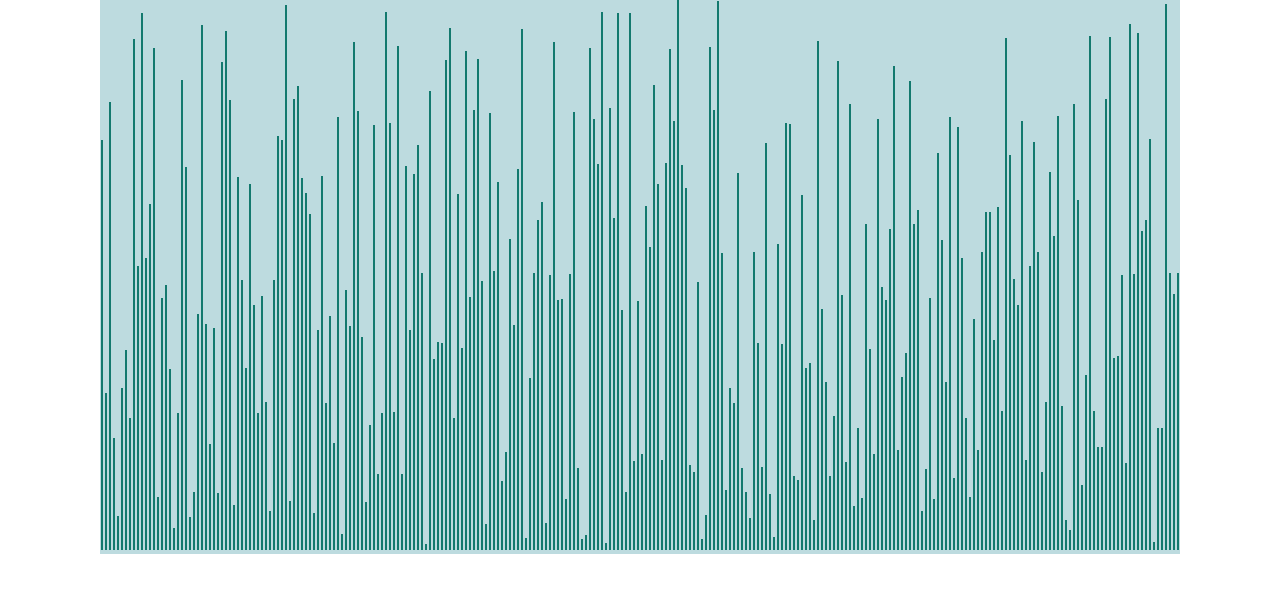
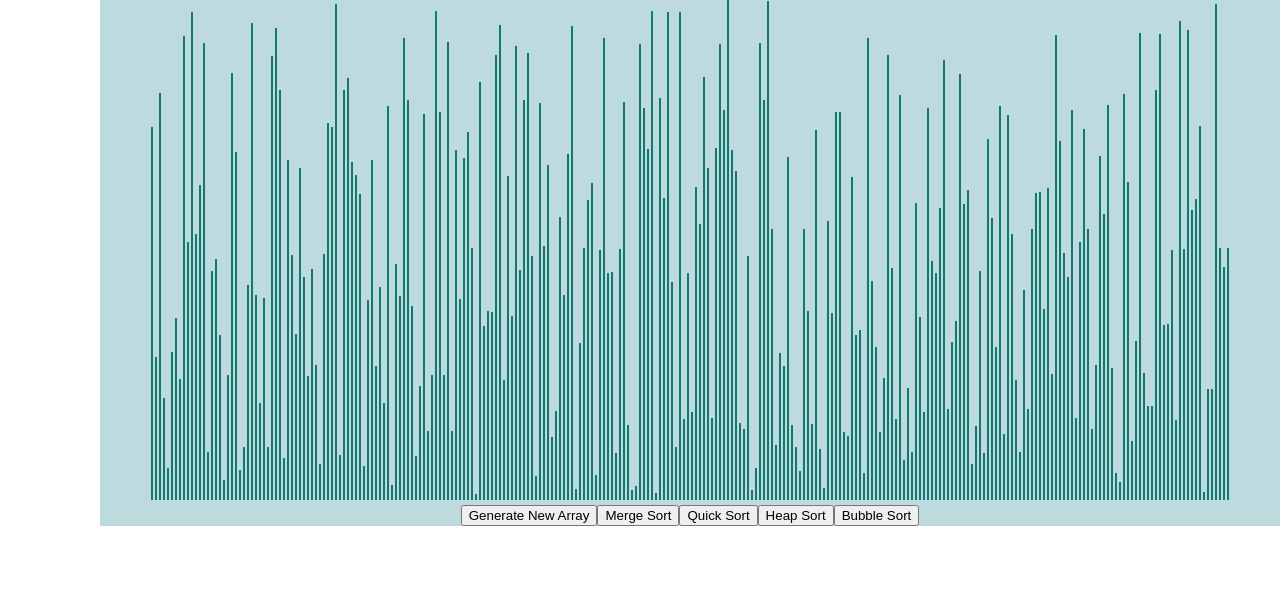
Before and after one commit to PratikshaSh/byakugan-a-sorting-visualizer-, a React (Create React App) app: page / in a window 1280 px wide. Shown: the top 592 px of the page. Built offline with nearby package versions, Linux system fonts and the light colour scheme.

Commit message:
add buttons

```diff
--- a/src/SortingVisualizer/SortingVisualizer.jsx
+++ b/src/SortingVisualizer/SortingVisualizer.jsx
@@ -17,10 +17,19 @@
 resetArray(){
     const array = [];
     for(let i=0;i<270;i++){
-        array.push(randomIntFromInterval(5,550));
+        array.push(randomIntFromInterval(5,500));
     }
     this.setState({array});
 }
+mergeSort() {}
+
+quickSort() {}
+
+heapSort() {}
+
+bubbleSort() {}
+
+
  render(){
   const {array} = this.state;
   return (
@@ -33,6 +42,11 @@
             height: `${value}px`
           }}></div>
       ))}
+      <button onClick={() => this.resetArray()}>Generate New Array</button>
+      <button onClick={() => this.mergeSort()}>Merge Sort</button>
+        <button onClick={() => this.quickSort()}>Quick Sort</button>
+        <button onClick={() => this.heapSort()}>Heap Sort</button>
+        <button onClick={() => this.bubbleSort()}>Bubble Sort</button>
       </div>
   );
   }
```
Also changed, not shown: 1 other file (tests, documents, lock files or other folders).
